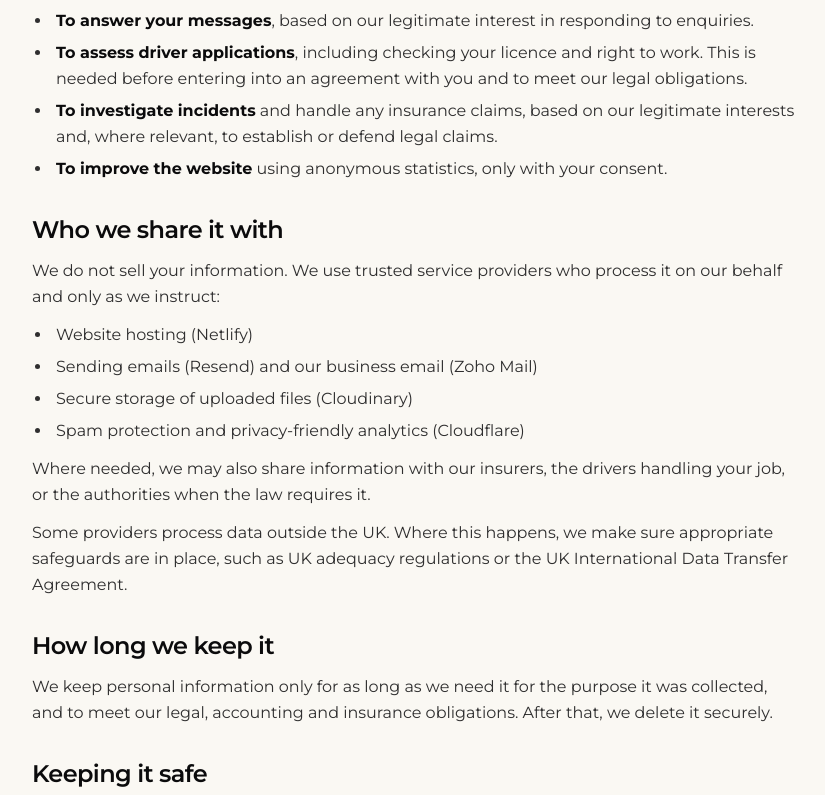
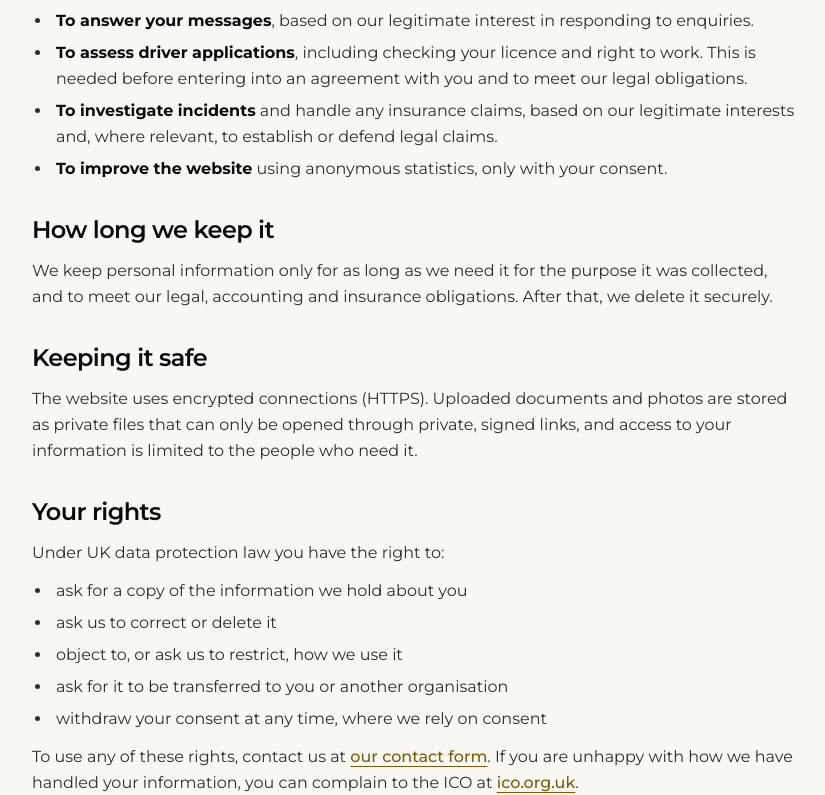
Before and after one commit to mehak-javed/uk-vehicles-on-move, a Next.js app: page /privacy in a window 1280 px wide. Shown: the part 1169-1964 px from the top of the page, without its empty margins (352-1177 px from the left). Built offline with nearby package versions, Linux system fonts and the light colour scheme; no server answers.

Commit message:
fix(privacy): remove the who we share it with section (#83)
Also moves the legal pages' last updated date to 18 November 2026.

Co-authored-by: Mehak Javed <your-id+mehak-javed@users.noreply.github.com>

```diff
--- a/src/app/privacy/page.tsx
+++ b/src/app/privacy/page.tsx
@@ -105,34 +105,6 @@ export default function PrivacyPage() {
       ),
     },
     {
-      id: "who-we-share-with",
-      title: "Who we share it with",
-      content: (
-        <>
-          <p>
-            We do not sell your information. We use trusted service providers
-            who process it on our behalf and only as we instruct:
-          </p>
-          <ul>
-            <li>Website hosting (Netlify)</li>
-            <li>Sending emails (Resend) and our business email (Zoho Mail)</li>
-            <li>Secure storage of uploaded files (Cloudinary)</li>
-            <li>Spam protection and privacy-friendly analytics (Cloudflare)</li>
-          </ul>
-          <p>
-            Where needed, we may also share information with our insurers, the
-            drivers handling your job, or the authorities when the law requires
-            it.
-          </p>
-          <p>
-            Some providers process data outside the UK. Where this happens, we
-            make sure appropriate safeguards are in place, such as UK adequacy
-            regulations or the UK International Data Transfer Agreement.
-          </p>
-        </>
-      ),
-    },
-    {
       id: "how-long-we-keep-it",
       title: "How long we keep it",
       content: (
--- a/src/content/legal.ts
+++ b/src/content/legal.ts
@@ -1,3 +1,3 @@
 /** Shared "last updated" date for the legal pages (update when they change). */
-export const LEGAL_LAST_UPDATED = "17 November 2026";
-export const LEGAL_LAST_UPDATED_ISO = "2026-11-17";
+export const LEGAL_LAST_UPDATED = "18 November 2026";
+export const LEGAL_LAST_UPDATED_ISO = "2026-11-18";
```
